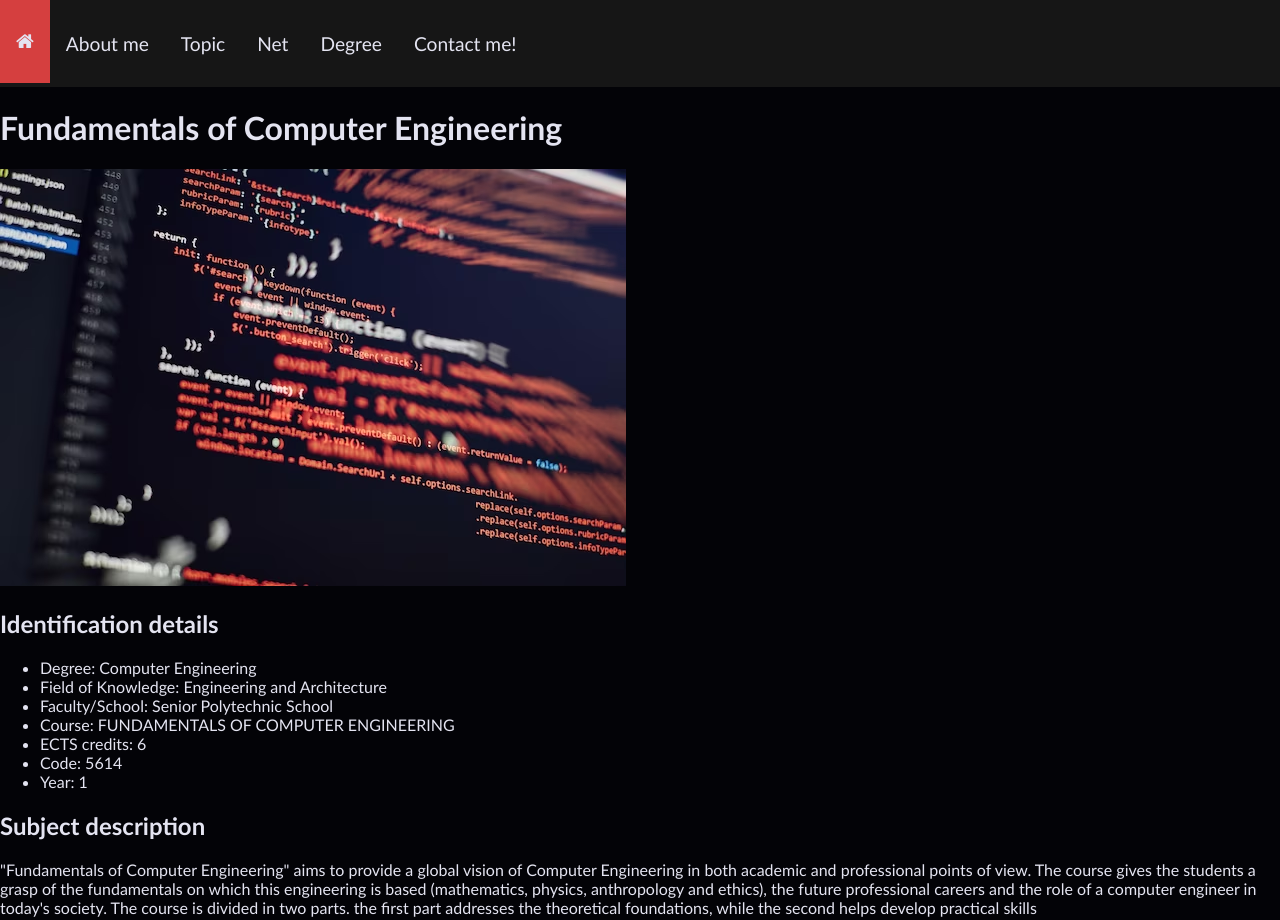
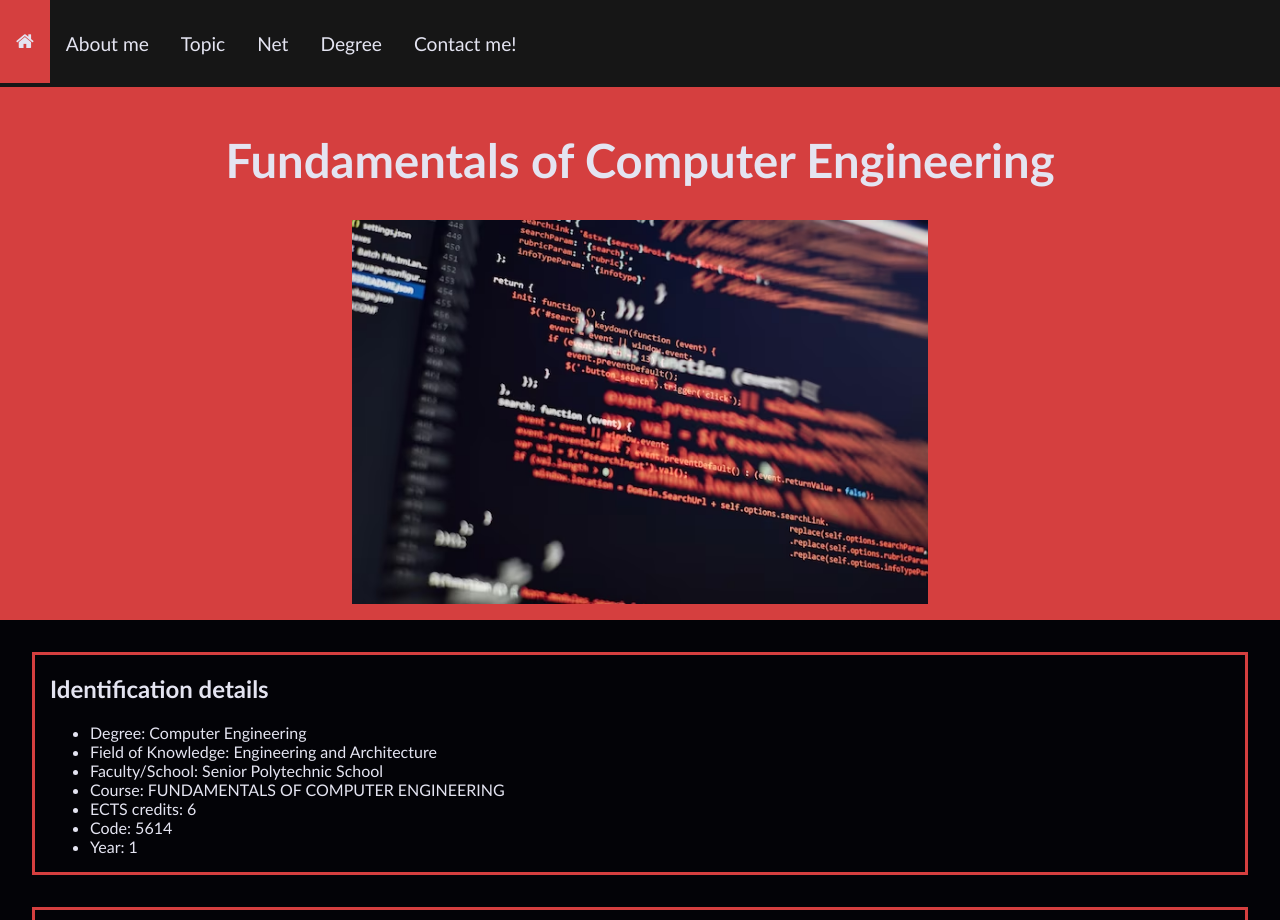
Before and after one commit to wmarcos15/PWII_Guillermo_Marcos, a plain HTML site: page docs/Public/Degrees/fce.html in a window 1280 px wide. Shown: the top 920 px of the page. Drawn offline with Linux system fonts and the light colour scheme.

Commit message:
Add css to FCE page. Close #11

```diff
--- a/docs/css/style.css
+++ b/docs/css/style.css
@@ -310,6 +310,31 @@ textarea {
 .links-wrapper a:hover {
 	color: #d53f3f;
 }
+
+/* FCE */
+.fce-wrapper {
+	padding: 1vw;
+	background-color: #d53f3f;
+}
+#fce-title {
+	text-align: center;
+	font-size: calc(1rem + 12px + 1.5vw);
+}
+
+.fce-image-wrapper {
+	text-align: center;
+}
+
+#fce-image {
+	width: 45vw;
+}
+
+section {
+	margin: 2.5vw;
+	padding: 0px 15px;
+	border: 3px solid #d53f3f;
+}
+
 @media screen and (max-width: 1024px) {
 	.navbar a {
 		font-size: 3vw;
```
